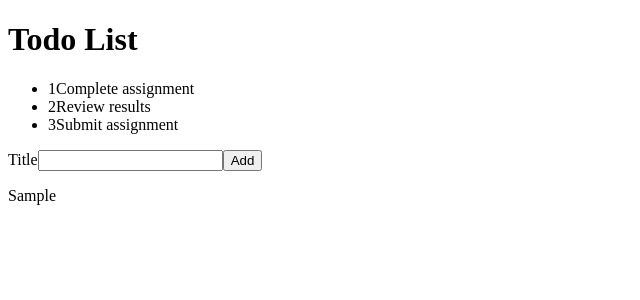
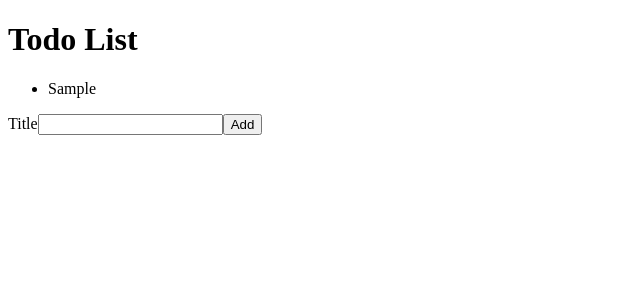
Before and after one commit to Alzhan-B/react-todo, a React (Create React App) app: page / in a window 1280 px wide. Both pictures are taken after typing "Sample" into the empty fields and a click on the button "Add". Shown: the top 300 px of the page, without its empty margins (0-640 px from the left). Built offline with nearby package versions, Linux system fonts and the light colour scheme; the HTML template or start-up script is replaced by a standard one.

Commit message:
Lesson_1_4

```diff
--- a/src/AddTodoForm.js
+++ b/src/AddTodoForm.js
@@ -1,19 +1,33 @@
-import React from "react";
+import React, { useState } from "react";
 
-function AddTodoForm (props) {
+function AddTodoForm({ onAddTodo }) {
+  const [todoTitle, setTodoTitle] = useState("");
+
+  function handleTitleChange(event) {
+    const newTodoTitle = event.target.value;
+    setTodoTitle(newTodoTitle);
+  }
 
   function handleAddTodo(event) {
     event.preventDefault();
-        const todoTitle = event.target.title.value;
-        props.onAddTodo(todoTitle);
+    onAddTodo({
+      title: todoTitle,
+      id: Date.now(),
+    });
     console.log(todoTitle);
-        event.target.reset();
+    setTodoTitle("");
   }
 
   return (
     <form onSubmit={handleAddTodo}>
       <label htmlFor="todoTitle">Title</label>
-            <input id="todoTitle" type="text" name="title"></input>
+      <input
+        id="todoTitle"
+        type="text"
+        value={todoTitle}
+        onChange={handleTitleChange}
+        name="title"
+      ></input>
       <button type="submit">Add</button>
     </form>
   );
--- a/src/App.js
+++ b/src/App.js
@@ -1,17 +1,19 @@
-import React from 'react';
-import TodoList from './TodoList';
-import AddTodoForm from './AddTodoForm';
+import React, { useState } from "react";
+import TodoList from "./TodoList";
+import AddTodoForm from "./AddTodoForm";
 
 function App() {
+  const [todoList, setTodoList] = useState([]);
 
- const [newTodo, setNewTodo] = React.useState('');
+  function addTodo(newTodo) {
+    setTodoList([...todoList, newTodo]);
+  }
 
   return (
     <>
       <h1>Todo List</h1>
-      <TodoList />
-      <AddTodoForm onAddTodo={setNewTodo} />
-      <p>{newTodo}</p>
+      <TodoList todoList={todoList} />
+      <AddTodoForm onAddTodo={addTodo} />
     </>
   );
 }
--- a/src/TodoList.js
+++ b/src/TodoList.js
@@ -1,31 +1,14 @@
 import React from "react";
 import TodoListItem from "./TodoListItem";
 
-const todoList = [
-    {
-      id: 1,
-      title: "Complete assignment"
-    },
-    {
-      id: 2,
-      title: "Review results"
-    },
-    {
-      id: 3,
-      title: "Submit assignment"
-    }
-  ];
-
-function TodoList() {
-    return (
-        <ul>
-        {todoList.map(function(todo) {
-          return (
-             <TodoListItem key={todo.id} todo={todo} />
-          );
-        })}
-      </ul>
-    )
+function TodoList({ todoList }) {
+  return (
+    <ul>
+      {todoList.map(function (todo) {
+        return <TodoListItem key={todo.id} todo={todo} />;
+      })}
+    </ul>
+  );
 }
 
 export default TodoList;
--- a/src/TodoListItem.js
+++ b/src/TodoListItem.js
@@ -1,12 +1,11 @@
 import React from "react";
 
-function TodoListItem(props) {
-    return (
-        <li>
-            <span>{props.todo.id}</span>
-            <span>{props.todo.title}</span>
-        </li>
-    );
+function TodoListItem({ todo }) {
+  return (
+    <li>
+      <span>{todo.title}</span>
+    </li>
+  );
 }
 
 export default TodoListItem;
```
Lines whose indentation alone changed are shown as unchanged.
